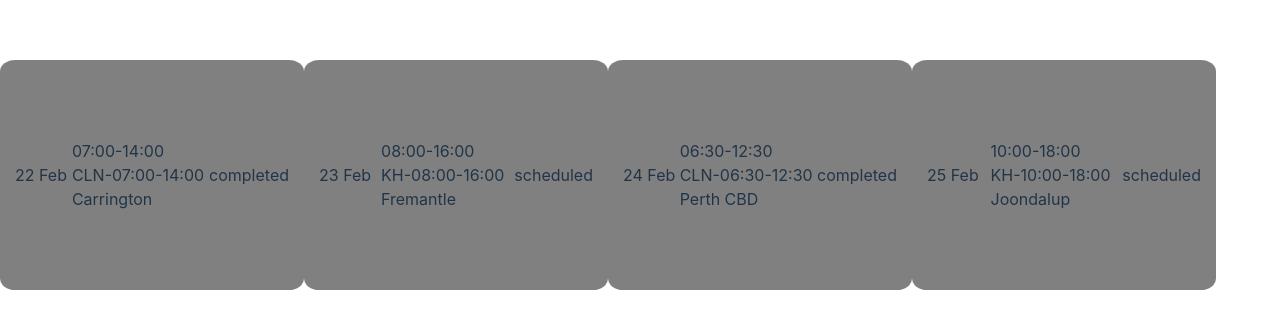
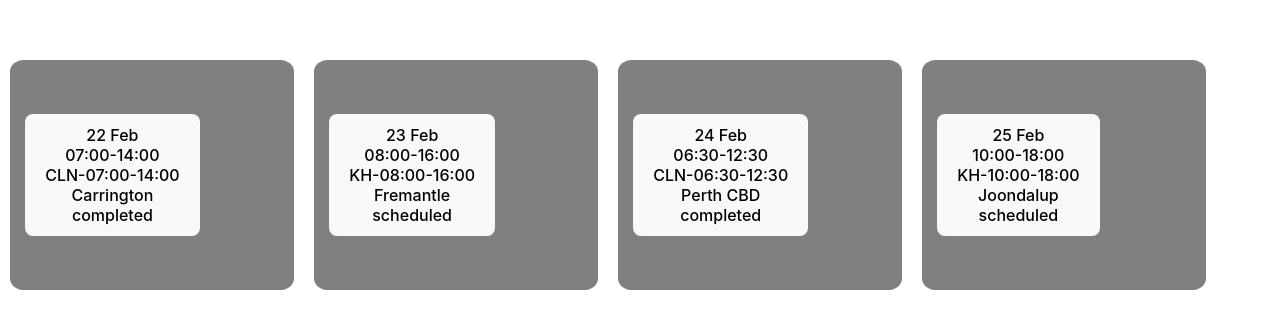
Before and after one commit to rohilrajkarki/task_101, a React (Vite) app: page / in a window 1280 px wide. Shown: the part 225-554 px from the top of the page. Built offline with nearby package versions, Linux system fonts and the light colour scheme.

Commit message:
Added button for the datebox

```diff
--- a/src/App.scss
+++ b/src/App.scss
@@ -21,4 +21,5 @@
   justify-content: space-between;
   align-items: center;
   padding: 15px;
+  margin: 10px;
 }
--- a/src/components/DateBox/DateBox.tsx
+++ b/src/components/DateBox/DateBox.tsx
@@ -2,6 +2,7 @@ const DateBox = ({ workData }: { workData: WorkData }) => {
   const { date, time, post, loc, status } = workData;
   return (
     <div className="dateBox">
+      <button onClick={() => console.log("clicked", date)}>
         <div>{date}</div>
         <div>
           <div>{time}</div>
@@ -12,6 +13,7 @@ const DateBox = ({ workData }: { workData: WorkData }) => {
           <div></div>
         </div>
         <div>{status} </div>
+      </button>
     </div>
   );
 };
```
Lines whose indentation alone changed are shown as unchanged.
